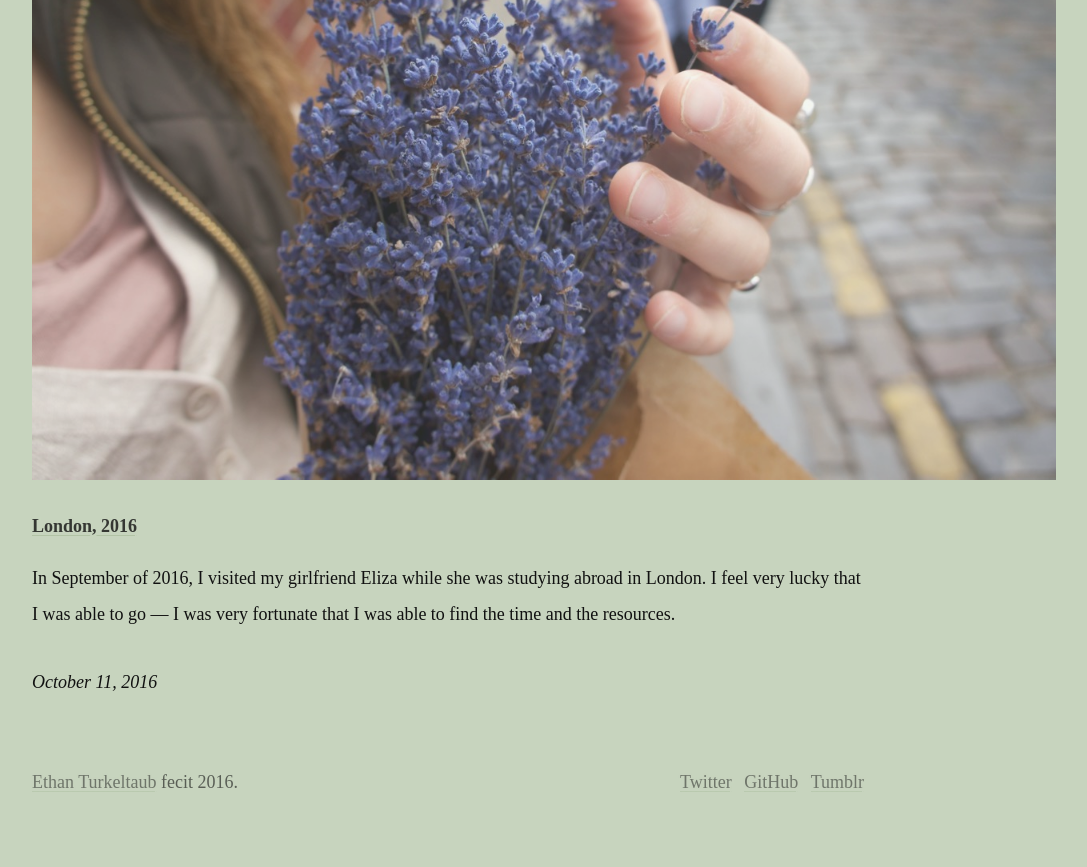
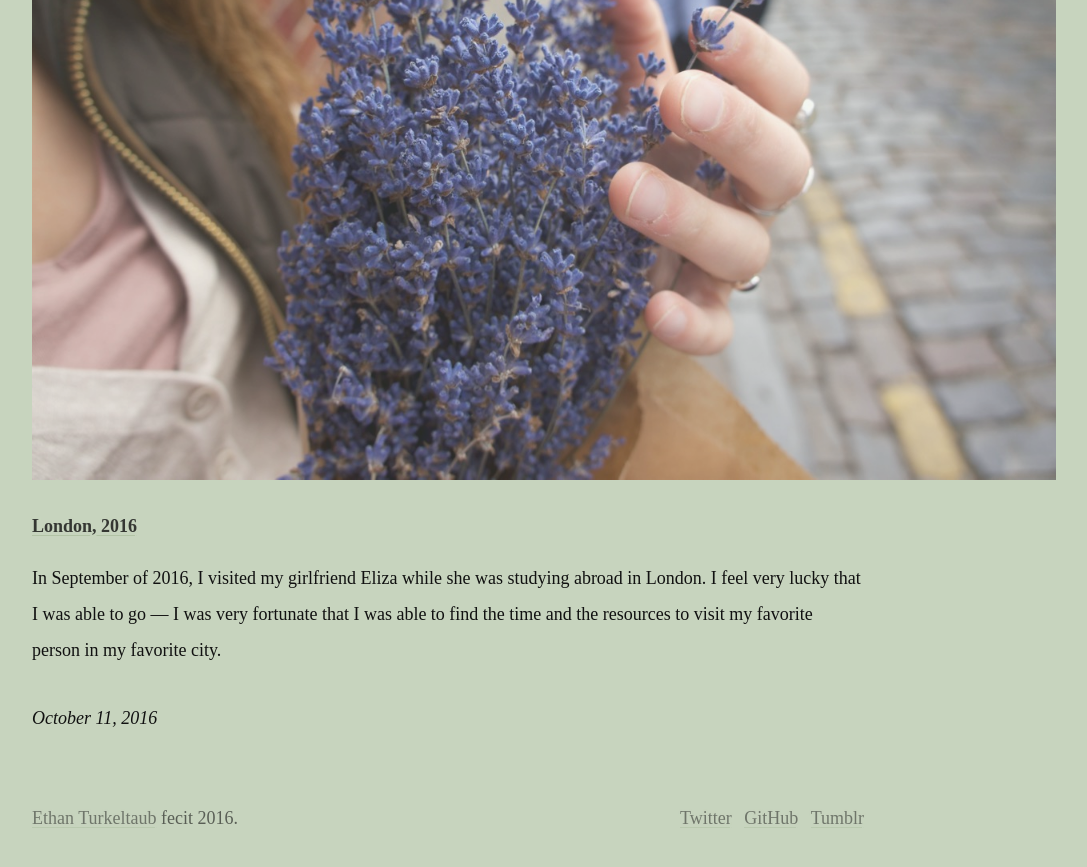
Before and after one commit to ethnt/ethnt.me, a Jekyll site: the page built from _posts/2016-10-11-london-2016.markdown, in a window 1280 px wide and 900 px high, scrolled down 9407 px. Shown: the top 867 px of the window, without its empty margins (96-1183 px from the left). Built offline with Jekyll 4.4.1, drawn with Linux system fonts in a browser that asks for light colours.

Commit message:
Updated London 2016

```diff
--- a/_posts/2016-10-11-london-2016.markdown
+++ b/_posts/2016-10-11-london-2016.markdown
@@ -17,4 +17,4 @@
 - "/uploads/london013.jpg"
 ---
 
-In September of 2016, I visited my girlfriend Eliza while she was studying abroad in London. I feel very lucky that I was able to go — I was very fortunate that I was able to find the time and the resources.
+In September of 2016, I visited my girlfriend Eliza while she was studying abroad in London. I feel very lucky that I was able to go — I was very fortunate that I was able to find the time and the resources to visit my favorite person in my favorite city.
```
